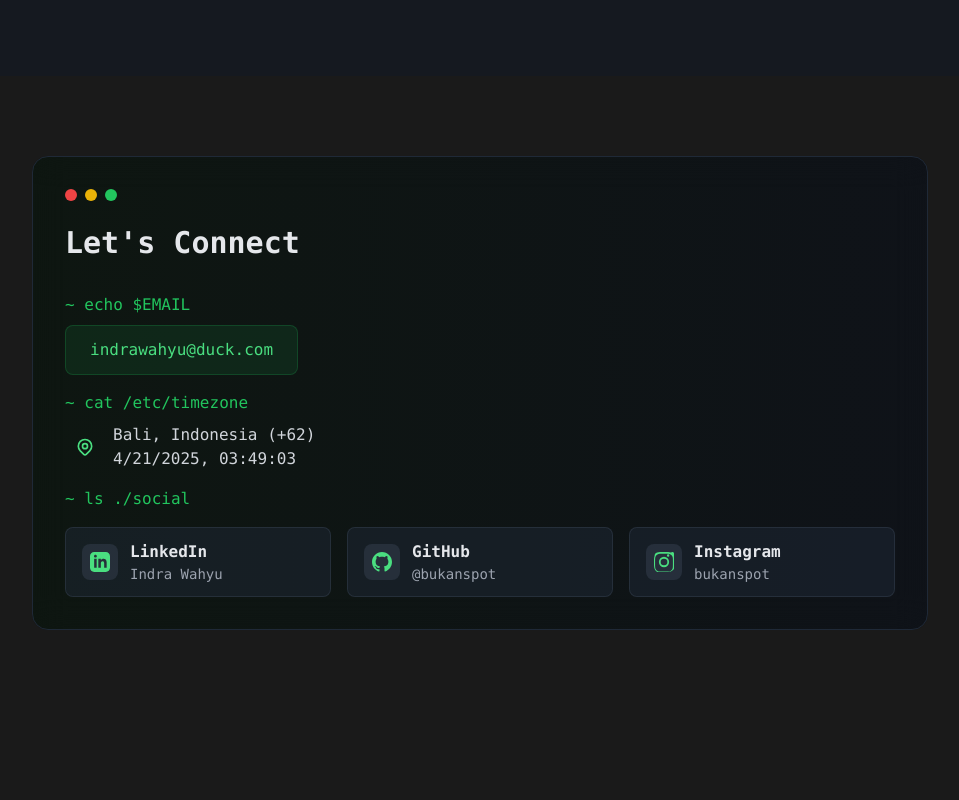
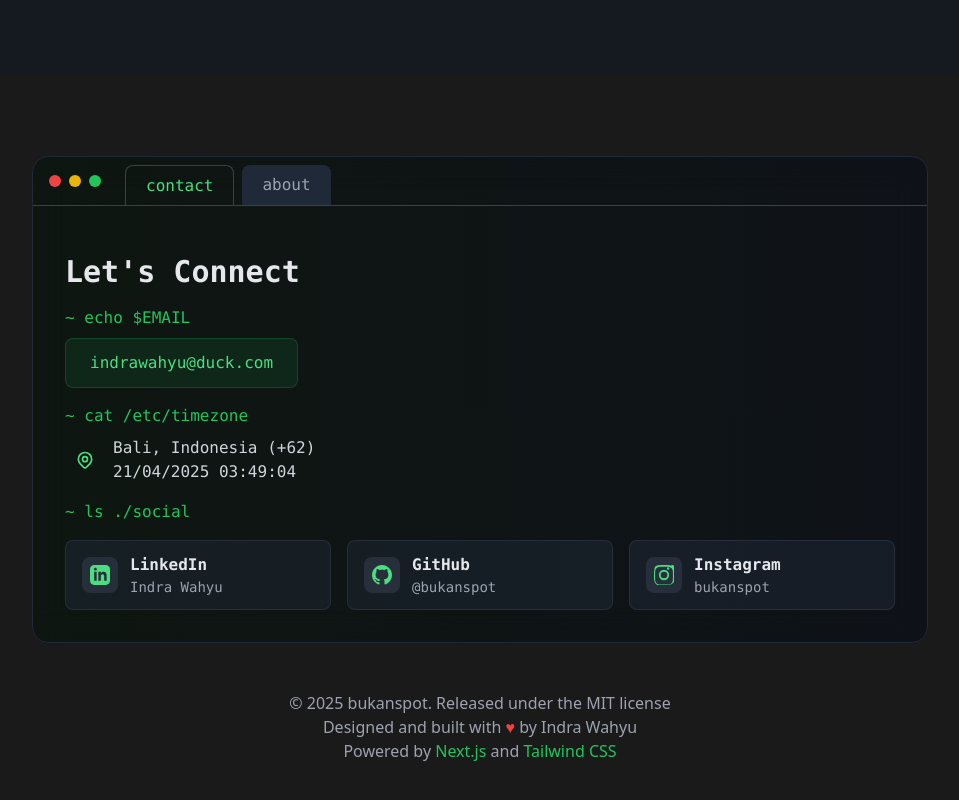
Before and after one commit to bukanspot/bukanspot.github.io, a Next.js app: page / in a window 1280 px wide. Shown: the part 2128-2928 px from the top of the page, without its empty margins (160-1119 px from the left). Before the commit the page ends 2838 px from the top, so only its background shows below. Built offline with nearby package versions, Linux system fonts and the light colour scheme.

Commit message:
feat: enhance ContactSection with tabbed navigation for contact and about information

```diff
--- a/app/components/ContactSection.tsx
+++ b/app/components/ContactSection.tsx
@@ -5,13 +5,15 @@ import { motion } from 'framer-motion';
 
 export default function ContactSection() {
 	const [time, setTime] = React.useState<string | null>(null);
+	const [activeTab, setActiveTab] = React.useState<string>('contact');
 
 	React.useEffect(() => {
 		const updateTime = () => {
-			const currentTime = new Date()
-				.toLocaleString('en-US', { timeZone: 'Asia/Makassar', hour12: false })
-				.toString();
-			setTime(currentTime);
+			const currentTime = new Date();
+			const formattedTime = currentTime
+				.toLocaleString('en-GB', { timeZone: 'Asia/Makassar', hour12: false })
+				.replace(',', '');
+			setTime(formattedTime);
 		};
 		updateTime();
 		const interval = setInterval(updateTime, 1000);
@@ -25,18 +27,39 @@ export default function ContactSection() {
 					initial={{ opacity: 0 }}
 					whileInView={{ opacity: 1 }}
 					viewport={{ once: true }}
-					className="relative p-8 rounded-2xl overflow-hidden backdrop-blur-lg border border-gray-800 bg-black/50"
+					className="relative pt-2 rounded-2xl overflow-hidden backdrop-blur-lg border border-gray-800 bg-black/50"
 				>
 					<div className="absolute inset-0 bg-gradient-to-r from-green-500/5 to-blue-500/5" />
 					<div className="relative z-10">
-						<div className="flex items-center gap-2 mb-6">
+						<div className="font-mono">
+							{/* Tabs */}
+							<div className="flex gap-2 mb-4 border-b border-gray-700 relative z-20">
+							<div className="flex items-center gap-2 mb-2 mx-4">
 								<div className="w-3 h-3 rounded-full bg-red-500" />
 								<div className="w-3 h-3 rounded-full bg-yellow-500" />
 								<div className="w-3 h-3 rounded-full bg-green-500" />
 							</div>
-						<div className="font-mono">
-							<h2 className="text-3xl font-bold mb-8 text-gray-200">Let&apos;s Connect</h2>
-							<p className="text-green-500 mt-8 mb-2">~ echo $EMAIL</p>
+								{['contact', 'about'].map((tab) => (
+									<button
+										key={tab}
+										onClick={() => setActiveTab(tab)}
+										className={`px-5 py-2 rounded-t-lg font-medium transition-all duration-200 ${
+											activeTab === tab
+												? 'bg-transparent text-green-400 border-x border-t border-gray-700 -mb-px'
+												: 'bg-gray-800 text-gray-400 hover:text-green-300'
+										}`}
+									>
+										{tab}
+									</button>
+								))}
+							</div>
+
+
+							{/* Tab Content */}
+							{activeTab === 'contact' && (
+								<div className='p-8'>
+									<h2 className="text-3xl font-bold mb-4 text-gray-200">Let&apos;s Connect</h2>
+									<p className="text-green-500 mt-4 mb-2">~ echo $EMAIL</p>
 									<motion.a
 										href="mailto:indrawahyu@duck.com"
 										whileHover={{ scale: 1.02 }}
@@ -112,9 +135,45 @@ export default function ContactSection() {
 										</motion.a>
 									</div>
 								</div>
+							)}
+
+							{activeTab === 'about' && (
+								<div className='p-8'>
+									<h2 className="text-3xl font-bold mb-4 text-gray-200">My Artifact</h2>
+									<p className="text-gray-400 mb-4">Beyond the visuals and final outcomes showcased here, I also maintain several dedicated sites where I dive deeper into the <i>how</i> and <i>why</i> behind each project. These spaces are where I document not just what I build, but how I think—capturing processes, iterations, challenges, and the small discoveries that shape my work. It's my way of staying transparent, staying curious, and staying connected with anyone who’s interested in the journey, not just the destination.</p>
+									<p className="text-green-500 mt-4 mb-4">~ curl
+										<a href="https://bukanspot.gitbook.io"> bukanspot.gitbook.io</a>
+									</p>
+									<p className='text-gray-400 mt-4 mb-4'>GitBook is where I document various aspects of my work—from building embedded systems and configuring networks to deploying applications. What started as a personal knowledge base has gradually evolved into a publicly accessible space. Just a heads-up: it’s more of a personal notebook than a polished tutorial hub, so while the content is honest and practical, it might not always be picture-perfect.</p>
+									<p className="text-green-500 mt-4 mb-4">~ curl
+										<a href="https://dev.to/bukanspot"> dev.to/bukanspot</a>
+									</p>
+									<p className='text-gray-400 mt-4 mb-4'>On dev.to, I usually document the unexpected bumps along the road—errors I’ve encountered while coding, odd behaviors during Linux adventures, or deployment quirks that took a bit too long to solve. The topics can be pretty random, but they all orbit around one thing: solving real-world problems with code, commands, and curiosity.</p>
+									<p className="text-green-500 mt-4 mb-4">~ curl
+										<a href="https://reddit.com/u/bukanspot/"> reddit.com/u/bukanspot</a>
+									</p>
+									<p className='text-gray-400 mt-4 mb-4'>On Reddit, I jot down quick snippets, code examples, and the occasional personal rant—think of it as my public digital notebook. It's where I document useful one-liners, Linux commands with brief explanations, or odd problems I’ve run into. The posts are short by design: just enough to help future-me (or anyone else) quickly recall how something works, or why it didn’t.</p>
+									<p className="text-green-500 mt-4 mb-4">~ curl
+										<a href="https://bukanspot.medium.com"> bukanspot.medium.com</a>
+									</p>
+									<p className='text-gray-400 mt-4 mb-4'>Medium is where I shift gears a bit—it's less about fixing bugs and more about reflecting on experiences. I use it to share personal takes on the tools and products I’ve used, like impressions after spending time with a particular operating system, or just random tech-related stories that feel worth telling. It’s my space for storytelling with a technical twist.</p>
+									<p className="text-green-500 mt-4 mb-4">~ curl
+										<a href="https://bukanspot.blogspot.com"> bukanspot.blogspot.com</a>
+									</p>
+									<p className='text-gray-400 mt-4 mb-4'>Blogger is my go-to place for writing tutorials that don’t always fit the mold. Unlike my other platforms that focus heavily on code or servers, this space is for everything else I feel is worth documenting—random how-tos, helpful guides, and everyday discoveries that deserve a spot on the record, even if they fall outside the usual tech stack.</p>
+								</div>
+							)}
+						</div>
 					</div>
 				</motion.div>
 			</div>
+			<p className="text-center text-gray-400 mt-12">
+				&copy; {new Date().getFullYear()} bukanspot. Released under the MIT license
+				<br />
+				Designed and built with <span className="text-red-500">♥</span> by Indra Wahyu
+				<br />
+				Powered by <a href="https://nextjs.org" className="text-green-500">Next.js</a> and <a href="https://tailwindcss.com" className="text-green-500">Tailwind CSS</a>
+			</p>
 		</section>
 	);
 }
```
Lines whose indentation alone changed are shown as unchanged.
